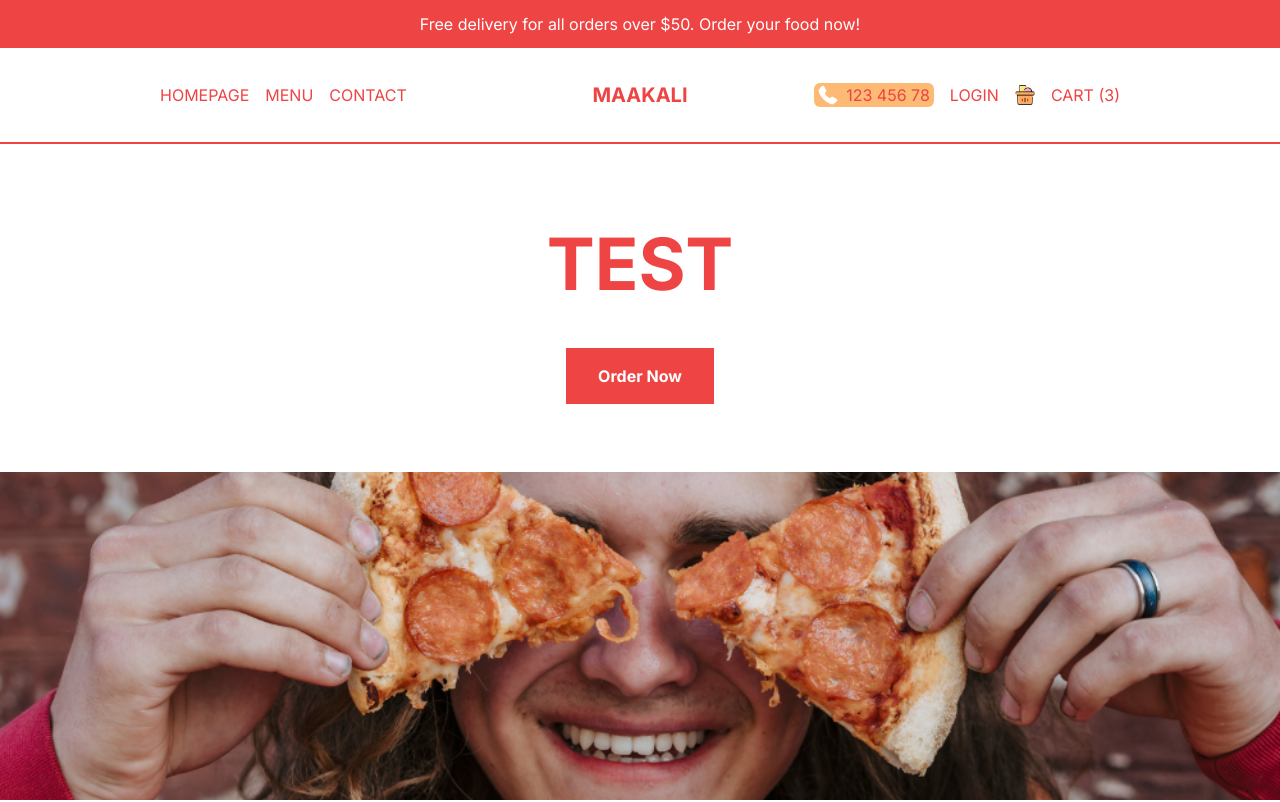
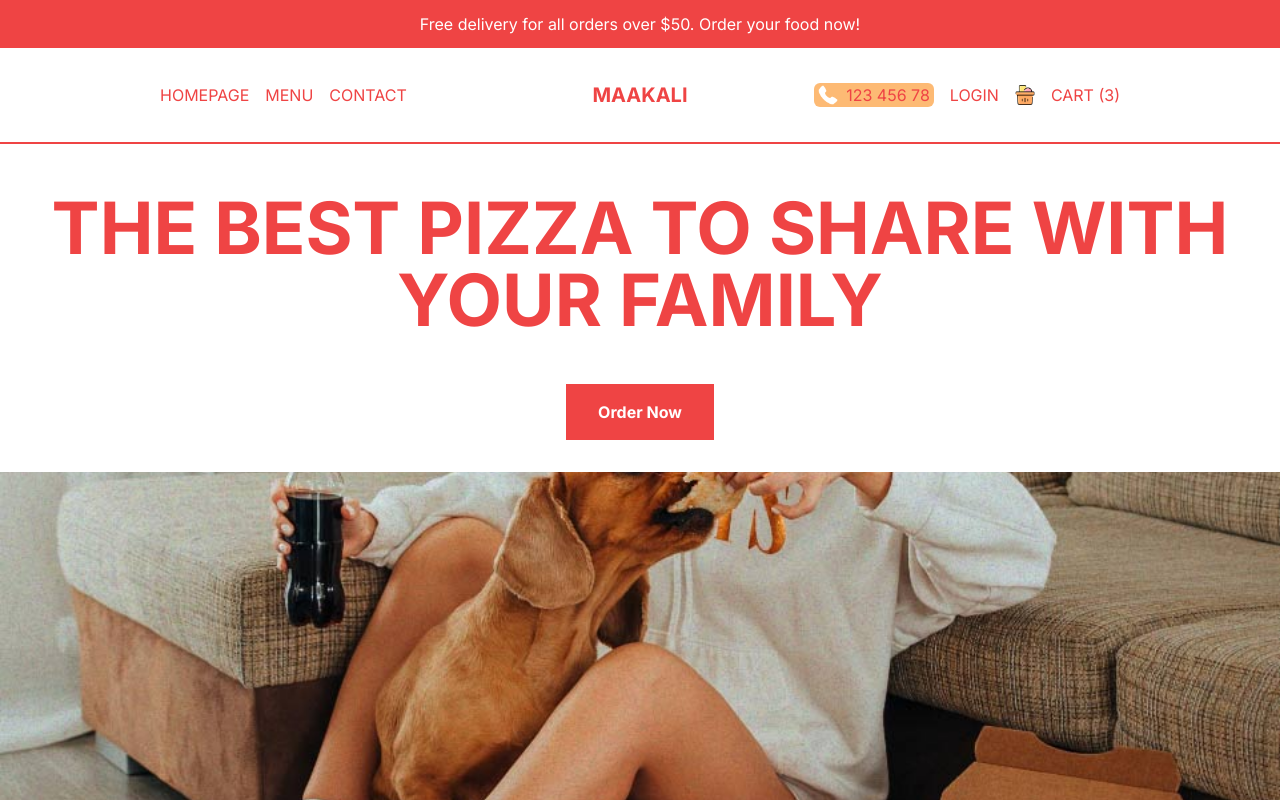
Before and after one commit to Svmpankaj/Restaurant-Food-Delivery-App, a Next.js app: page / in a window 1280 px wide. Shown: the top 802 px of the page. Built offline with nearby package versions, Linux system fonts and the light colour scheme.

Commit message:
image slider is added

```diff
--- a/src/components/Slider.tsx
+++ b/src/components/Slider.tsx
@@ -1,5 +1,6 @@
+"use client";
 import Image from "next/image";
-import React, { useState } from "react";
+import React, { useEffect, useState } from "react";
 
 const data = [
   {
@@ -15,24 +16,38 @@ const data = [
   {
     id: 3,
     title: "the best pizza to share with your family",
-    image: "/slide3.png",
+    image: "/slide3.jpg",
   },
 ];
 
 const Slider = () => {
   const [currentSlide, setCurrentSlide] = useState(0);
+
+  useEffect(() => {
+    const interval = setInterval(
+      () =>
+        setCurrentSlide((prev) => (prev === data.length - 1 ? 0 : prev + 1)),
+      2000
+    );
+    return () => clearInterval(interval);
+  }, []);
   return (
     <div className="flex flex-col h-[calc(100vh-6rem)] md:h-[calc(100vh-9rem)]">
       {/* TEXT CONTAINER  */}
       <div className="h-1/2 flex items-center justify-center flex-col gap-8 text-red-500 font-bold">
         <h1 className="text-5xl text-center uppercase p-4 md:text-6xl xl:text-7xl">
-          Test
+          {data[currentSlide].title}
         </h1>
         <button className="bg-red-500 text-white py-4 px-8">Order Now</button>
       </div>
       {/* IMAGE CONTAINER  */}
       <div className="w-full h-1/2 relative">
-        <Image src="/slide1.png" alt="" fill className="object-cover" />
+        <Image
+          src={data[currentSlide].image}
+          alt=""
+          fill
+          className="object-cover"
+        />
       </div>
     </div>
   );
```
